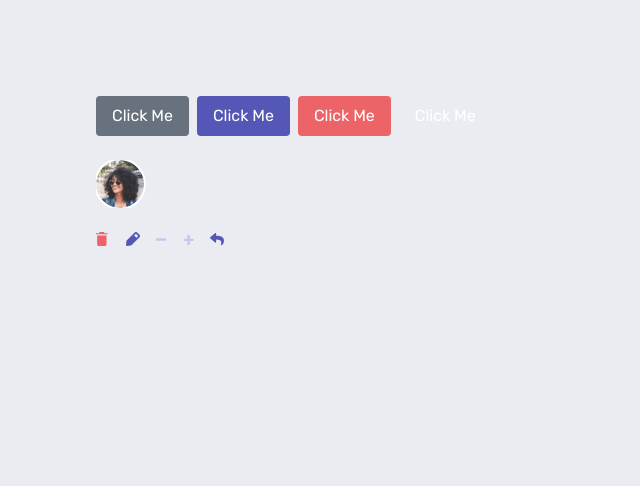
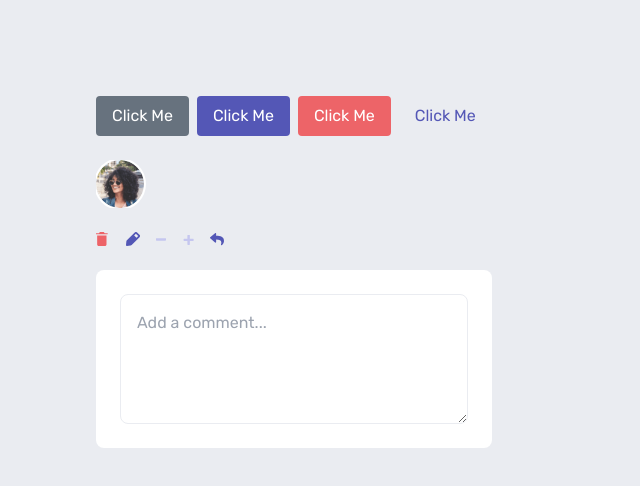
Before and after one commit to clsjunnior/next-interactive-comments, a Next.js app: page / in a window 1280 px wide. Shown: the top 486 px of the page, without its empty margins (0-640 px from the left). Built offline with nearby package versions, Linux system fonts and the light colour scheme.

Commit message:
feat: textareaAtom

```diff
--- a/app/page.tsx
+++ b/app/page.tsx
@@ -3,6 +3,7 @@
 import AvatarAtom from '@/components/atoms/avatarAtom/avatarAtom.component'
 import ButtonAtom from '@/components/atoms/buttonAtom/buttonAtom.component'
 import Icon from '@/components/atoms/iconAtom/iconAtom.component'
+import TextareaAtom from '@/components/atoms/textareaAtom/textareaAtom.component'
 
 export default function Home() {
   const handleClick = () => {}
@@ -32,6 +33,9 @@ export default function Home() {
           <Icon type="plus" width={11} height={11} fill="#C5C6EF" />
           <Icon type="reply" width={14} height={13} fill="#5357B6" />
         </div>
+        <div className="flex bg-white p-6 rounded-lg">
+          <TextareaAtom />
+        </div>
       </div>
     </main>
   )
--- a/components/atoms/buttonAtom/buttonAtom.component.tsx
+++ b/components/atoms/buttonAtom/buttonAtom.component.tsx
@@ -14,7 +14,7 @@ const ButtonAtom: React.FC<ButtonProps> = ({
   ...rest
 }) => {
   const btnClass = clsx(
-    'hover:opacity-80 transition-opacity text-white py-2 px-4 rounded',
+    'hover:opacity-80 transition-opacity py-2 px-4 rounded',
     isLink
       ? {
           'bg-transparent': isLink,
@@ -23,6 +23,7 @@ const ButtonAtom: React.FC<ButtonProps> = ({
           'text-grayish-blue': colorType === 'grayish',
         }
       : {
+          'text-white': true,
           'bg-moderate-blue': colorType === 'blue',
           'bg-soft-red': colorType === 'danger',
           'bg-grayish-blue': colorType === 'grayish',
--- /dev/null
+++ b/components/atoms/textareaAtom/textareaAtom.component.tsx
@@ -0,0 +1,20 @@
+import React, { TextareaHTMLAttributes } from 'react'
+
+interface TextAreaProps extends TextareaHTMLAttributes<HTMLTextAreaElement> {}
+
+const TextareaAtom: React.FC<TextAreaProps> = ({
+  placeholder = 'Add a comment...',
+  rows = 4,
+  ...rest
+}) => {
+  return (
+    <textarea
+      className="border rounded-lg p-4 w-full focus:outline-none border-light-gray focus:border-grayish-blue text-dark-blue transition-colors"
+      placeholder={placeholder}
+      rows={rows}
+      {...rest}
+    />
+  )
+}
+
+export default TextareaAtom
```
Also changed, not shown: 1 other file (tests, documents, lock files or other folders).
